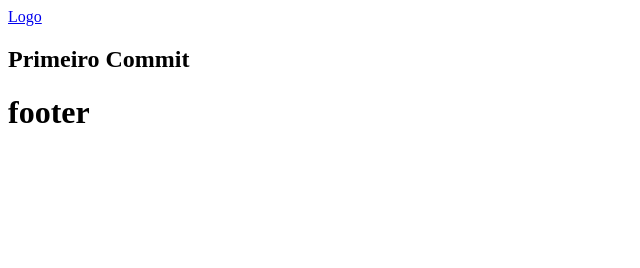
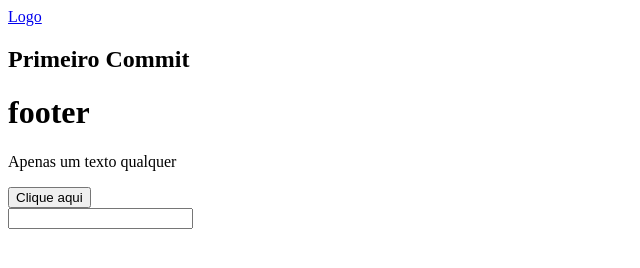
Before and after one commit to LCintra/treinamentogit, a plain HTML site: page index.html in a window 1280 px wide. Shown: the whole page, without its empty margins (0-640 px from the left). Drawn offline with Linux system fonts and the light colour scheme.

Commit message:
Segunda alteração no index

```diff
--- a/index.html
+++ b/index.html
@@ -16,5 +16,12 @@
   <footer>
     <h1>footer</h1>
   </footer>
+  <div class="my-class">
+    <p>Apenas um texto qualquer</p>
+    <div>
+        <button>Clique aqui</button>
+     </div>
+    <input type="text">
+</div>
 </body>
 </html>
```
